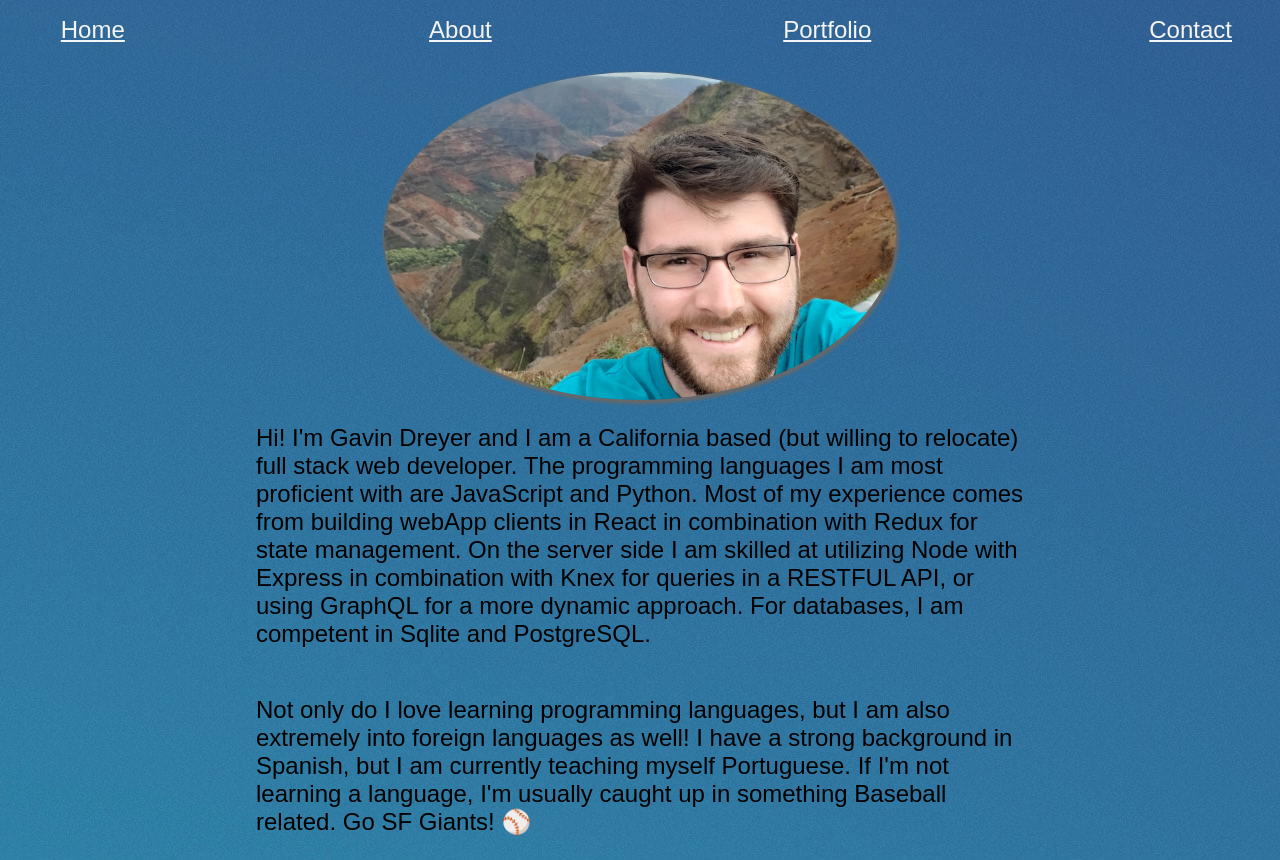
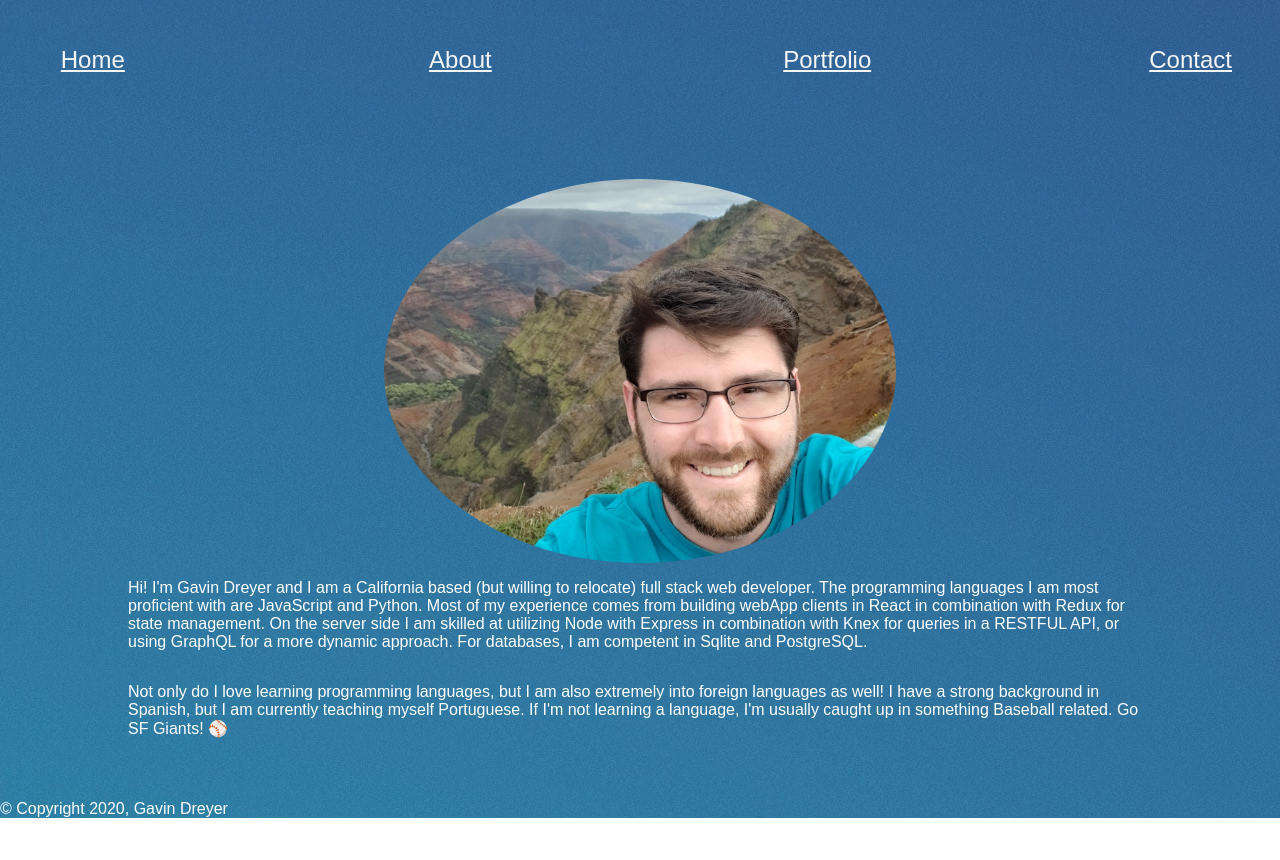
Before and after one commit to Gavin-Dreyer/Gavin-Dreyer-s-Portfolio, a React (Create React App) app: page /about in a window 1280 px wide. After the commit the page ends 818 px from the top, so only its background shows below. Built offline with nearby package versions, Linux system fonts and the light colour scheme; what webfontloader would draw is missing.

Commit message:
about page styling

```diff
--- a/public/index.html
+++ b/public/index.html
@@ -45,4 +45,5 @@
       To create a production bundle, use `npm run build` or `yarn build`.
     -->
 	</body>
+	<footer style="color:white;">© Copyright 2020, Gavin Dreyer</footer>
 </html>
--- a/src/App.css
+++ b/src/App.css
@@ -185,7 +185,7 @@ body {
 	flex-direction: column;
 	align-items: center;
 	justify-content: center;
-	height: 100%;
+	height: 80%;
 }
 
 .personalPic {
@@ -193,16 +193,16 @@ body {
 	background-size: cover;
 	background-repeat: no-repeat;
 	background-position: center;
-	height: 400px;
+	height: 60%;
 	width: 40%;
 	border-radius: 50%;
 	margin-top: 0.75rem;
-	box-shadow: 1px 2px 3px 2px #686868;
 }
 
 .aboutText {
-	width: 60%;
-	font-size: 1.5rem;
+	width: 80%;
+	color: white;
+	font-size: 1rem;
 	font-weight: 500;
 }
 
--- a/src/components/LandingPage.js
+++ b/src/components/LandingPage.js
@@ -73,7 +73,7 @@ const LandingPage = () => {
 				}}
 				id="aboutText"
 			>
-				Welcome! I'm Gavin!{' '}
+				Welcome! I'm Gavin!
 			</p>
 			<p
 				id="aboutTextDev"
@@ -91,8 +91,12 @@ const LandingPage = () => {
 			>
 				<span id="techSk">Technical Skills</span>
 				<span id="techSkC">:</span>
-				{skills.map(skill => {
-					return <span className="skills">{skill}</span>;
+				{skills.map((skill, index) => {
+					return (
+						<span className="skills" key={index}>
+							{skill}
+						</span>
+					);
 				})}
 			</p>
 		</div>
```
